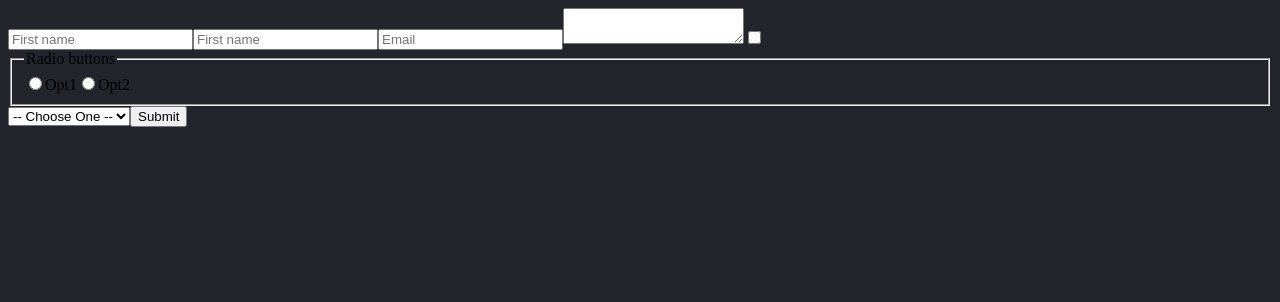
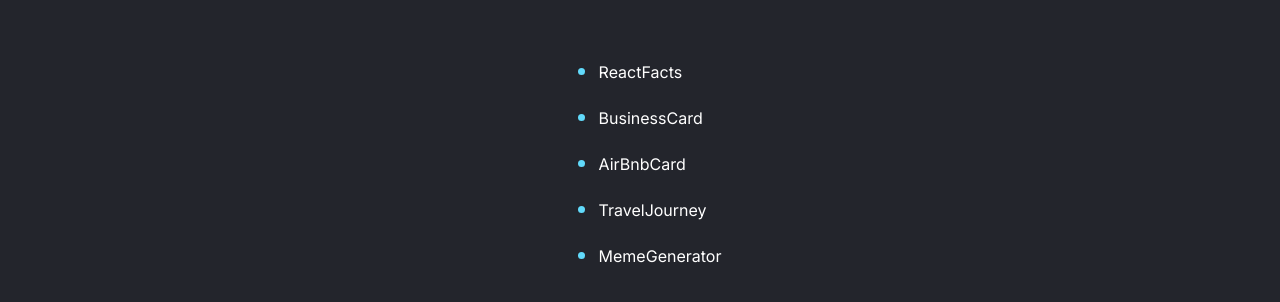
Before and after one commit to marcosmatasousa/React-Studies, a React (Vite) app: page / in a window 1280 px wide. Shown: the top 302 px of the page. Built offline with nearby package versions, Linux system fonts and the light colour scheme.

Commit message:
Implemented a route system

```diff
--- a/package.json
+++ b/package.json
@@ -11,7 +11,8 @@
   },
   "dependencies": {
     "react": "^18.3.1",
-    "react-dom": "^18.3.1"
+    "react-dom": "^18.3.1",
+    "react-router-dom": "^6.26.2"
   },
   "devDependencies": {
     "@eslint/js": "^9.9.0",
--- a/src/components/App.jsx
+++ b/src/components/App.jsx
@@ -1,102 +1,28 @@
-import { useState } from 'react';
+import { BrowserRouter as Router, Routes, Route } from 'react-router-dom';
 
-const initialState = {
-    firstName: "",
-    lastName: "",
-    email: "",
-    comment: "",
-    checkbox: false,
-    radio: "",
-    favColor: ""
-}
+import Home from './Home/Home';
+import AirBnbExp from './AirBnbExp/AirBnbExp';
+import BusinessCard from './BusinessCard/BusinessCard';
+import ReactFacts from './ReactFacts/ReactFacts';
+import TravelJourney from './TravelJourney/TravelJourney';
+import MemeGenerator from './MemeGenerator/MemeGenerator';
+
+import './styles.css'
 
 function App() {
-
-    const [data, setData] = useState(initialState)
-
-    console.log(data.favColor)
-    function handleChange(event) {
-        const {name, value, type, checked} = event.target;
-        console.log(name)
-        setData(prevState => (
-                {
-                    ...prevState,
-                    [name]: type === 'checkbox' ? checked : value
-                }
-            )
-        )
-    }
-
-    return(
-        <form className="boxes">
-            <input
-                placeholder='First name'
-                type="text"
-                name="firstName"
-                onChange={handleChange}
-                value={data.firstName}
-            />
-            <input
-                placeholder='First name'
-                type="text"
-                name="lastName"
-                onChange={handleChange}
-                value={data.lastName}
-            />
-            <input
-                placeholder='Email'
-                type="email"
-                name="email"
-                onChange={handleChange}
-                value={data.email}
-            />
-            <textarea
-                value={data.comment}
-                name="comment"
-                onChange={handleChange}
-            />
-            <input
-                type="checkbox"
-                name="checkbox"
-                checked={data.checkbox}
-                onChange={handleChange}
-            />
-            <fieldset>
-                <legend>Radio buttons</legend>
-                <input
-                    type="radio"
-                    name="radio"
-                    id='opt1'
-                    value='opt1'
-                    checked={data.radio === "opt1"}
-                    onChange={handleChange}
-                />
-                <label htmlFor="opt1">Opt1</label>
-                <input
-                    type="radio"
-                    name="radio"
-                    id='opt2'
-                    value='opt2'
-                    checked={data.radio === "opt2"}
-                    onChange={handleChange}
-                />
-                <label htmlFor="opt2">Opt2</label>
-            </fieldset>
-            <select
-                id="favColor"
-                value={data.favColor}
-                name="favColor"
-                onChange={handleChange}
-            >
-                <option value="choose">-- Choose One --</option>
-                <option value="red">Red</option>
-                <option value="green">Green</option>
-                <option value="Blue">Blue</option>
-                <option value="Yellow">Yellow</option>
-                <option value="Black">Black</option>
-            </select>
-            <button>Submit</button>
-        </form>
+    return (
+    <div className="projects">
+        <Router>
+            <Routes>
+                    <Route path="/" element={<Home />} />
+                    <Route path="/react-facts" element={<ReactFacts />} />
+                    <Route path="/business" element={<BusinessCard />} />
+                    <Route path="/airbnb" element={<AirBnbExp />} />
+                    <Route path="/travel-journey" element={<TravelJourney />} />
+                    <Route path="/meme-generator" element={<MemeGenerator />} />
+            </Routes>
+        </Router>
+    </div>
     )
 }
 
--- /dev/null
+++ b/src/components/Home/Home.jsx
@@ -0,0 +1,27 @@
+import { Link } from "react-router-dom";
+
+import './styles.css'
+
+function Home() {
+    return(
+        <ul>
+            <li>
+                <Link className="home-link" to="/react-facts">ReactFacts</Link>
+            </li>
+            <li>
+                <Link className="home-link" to="/business">BusinessCard</Link>
+            </li>
+            <li>
+                <Link className="home-link" to="/airbnb">AirBnbCard</Link>
+            </li>
+            <li>
+                <Link className="home-link" to="/travel-journey">TravelJourney</Link>
+            </li>
+            <li>
+                <Link className="home-link" to="/meme-generator">MemeGenerator</Link>
+            </li>
+        </ul>
+    )
+}
+
+export default Home;
--- /dev/null
+++ b/src/components/Home/styles.css
@@ -0,0 +1,5 @@
+.home-link {
+    text-decoration: none;
+    color: white;
+    text-align: center;
+}
--- /dev/null
+++ b/src/components/styles.css
@@ -0,0 +1,5 @@
+.projects {
+    display: flex;
+    justify-content: center;
+    margin-top: 30px;
+}
```
Also changed, not shown: 1 other file (tests, documents, lock files or other folders).
